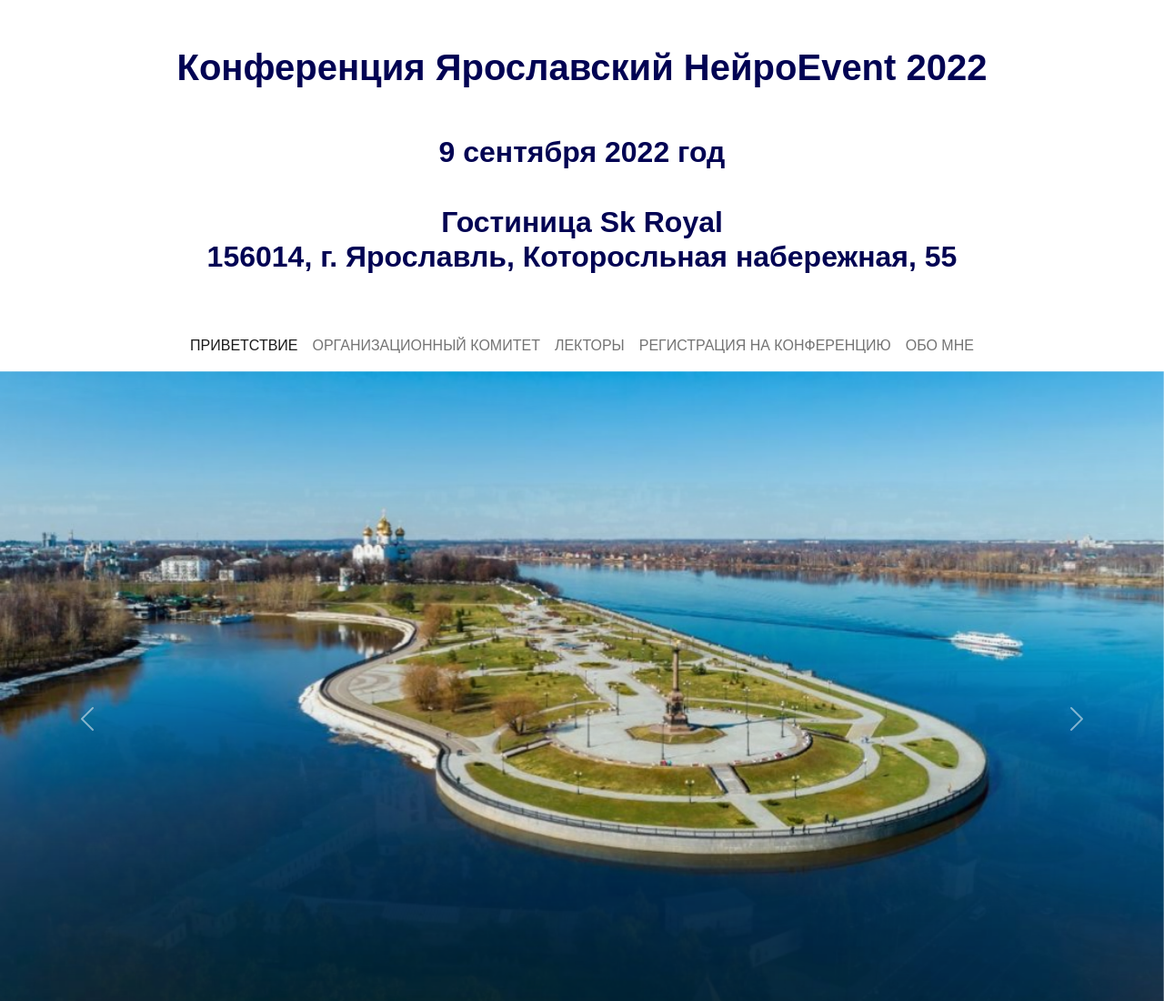
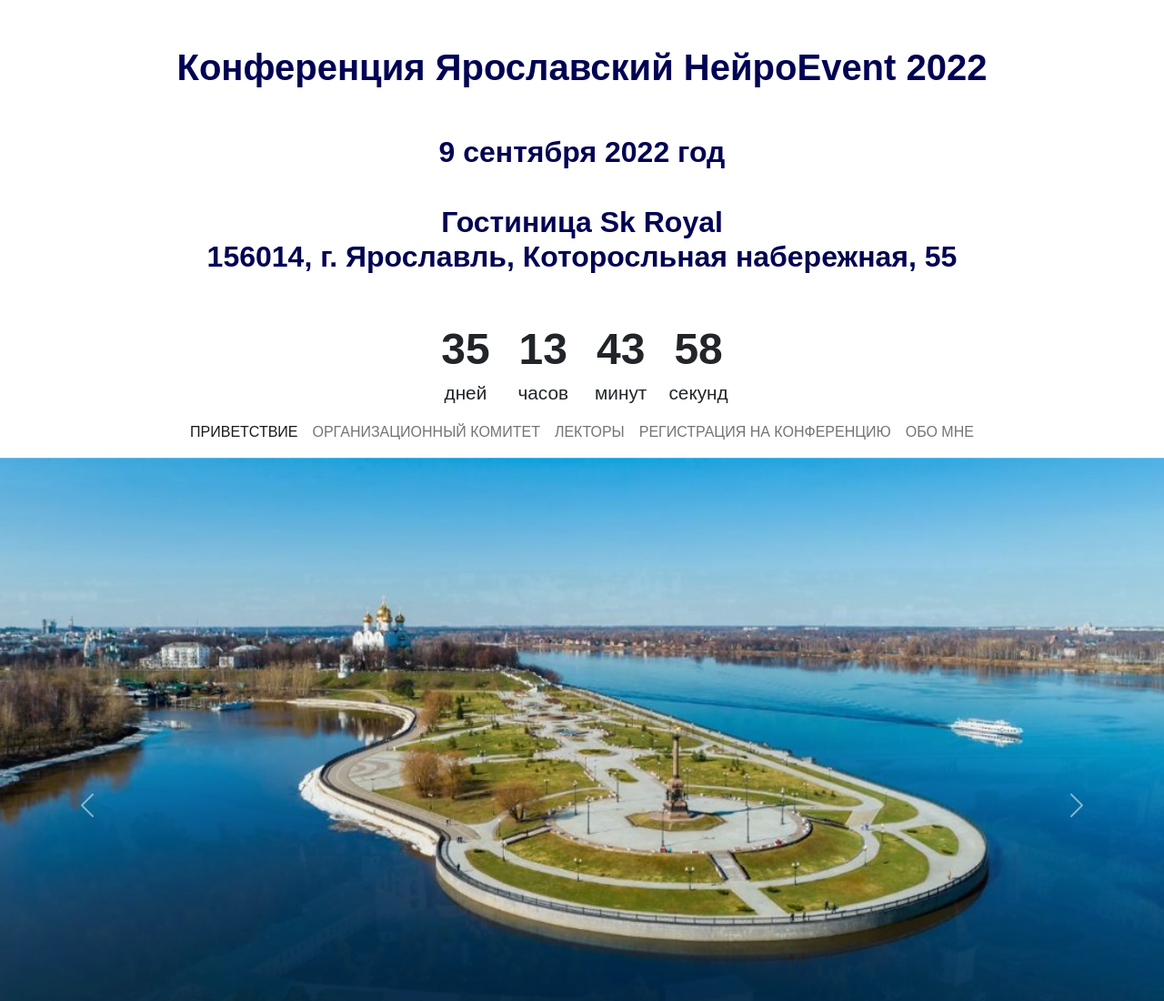
Before and after one commit to OlgaCoskun/dima_conf, a plain HTML site: page index.html in a window 1280 px wide. Shown: the top 1100 px of the page at 91% size. Drawn offline with nearby package versions, Linux system fonts and the light colour scheme.

Commit message:
add online timer

```diff
--- a/css/styles.css
+++ b/css/styles.css
@@ -37,3 +37,27 @@ h6 {
 #privetstvie {
     margin-top: 50px;
 }
+
+
+/*counter start*/
+.countdown-container {
+    display: flex;
+    flex-wrap: wrap;
+    justify-content: center;
+}
+
+.big-text {
+    font-weight: bold;
+    font-size: 3rem;
+    line-height: 1;
+    margin: 0.5rem 1rem;
+}
+
+.countdown-el {
+    text-align: center;
+}
+
+.countdown-el span {
+    font-size: 1.3rem;
+}
+/*counter finish*/
--- a/index.html
+++ b/index.html
@@ -16,6 +16,8 @@
     <link rel="stylesheet" href="css/font-awesome.min.css">
     <link rel="stylesheet" href="css/styles.css">
     <link rel="stylesheet" href="fonts/IstokWeb-Bold.ttf">
+
+    <script src="script.js" defer></script>
 </head>
 <body>
 
@@ -27,6 +29,26 @@
                 Гостиница Sk Royal</br>
                 156014, г. Ярославль, Которосльная набережная, 55</h2>
         </div>
+    </div>
+</div>
+
+
+<div class="countdown-container">
+    <div class="countdown-el days-c">
+        <p class="big-text" id="days">0</p>
+        <span>дней</span>
+    </div>
+    <div class="countdown-el hours-c">
+        <p class="big-text" id="hours">0</p>
+        <span>часов</span>
+    </div>
+    <div class="countdown-el mins-c">
+        <p class="big-text" id="mins">0</p>
+        <span>минут</span>
+    </div>
+    <div class="countdown-el seconds-c">
+        <p class="big-text" id="seconds">0</p>
+        <span>секунд</span>
     </div>
 </div>
 
--- /dev/null
+++ b/script.js
@@ -0,0 +1,32 @@
+const daysEl = document.getElementById("days");
+const hoursEl = document.getElementById("hours");
+const minsEl = document.getElementById("mins");
+const secondsEl = document.getElementById("seconds");
+
+const newYears = "9 Sep 2022";
+
+function countdown() {
+    const newYearsDate = new Date(newYears);
+    const currentDate = new Date();
+
+    const totalSeconds = (newYearsDate - currentDate) / 1000;
+
+    const days = Math.floor(totalSeconds / 3600 / 24);
+    const hours = Math.floor(totalSeconds / 3600) % 24;
+    const mins = Math.floor(totalSeconds / 60) % 60;
+    const seconds = Math.floor(totalSeconds) % 60;
+
+    daysEl.innerHTML = days;
+    hoursEl.innerHTML = formatTime(hours);
+    minsEl.innerHTML = formatTime(mins);
+    secondsEl.innerHTML = formatTime(seconds);
+}
+
+function formatTime(time) {
+    return time < 10 ? `0${time}` : time;
+}
+
+// initial call
+countdown();
+
+setInterval(countdown, 1000);
```
